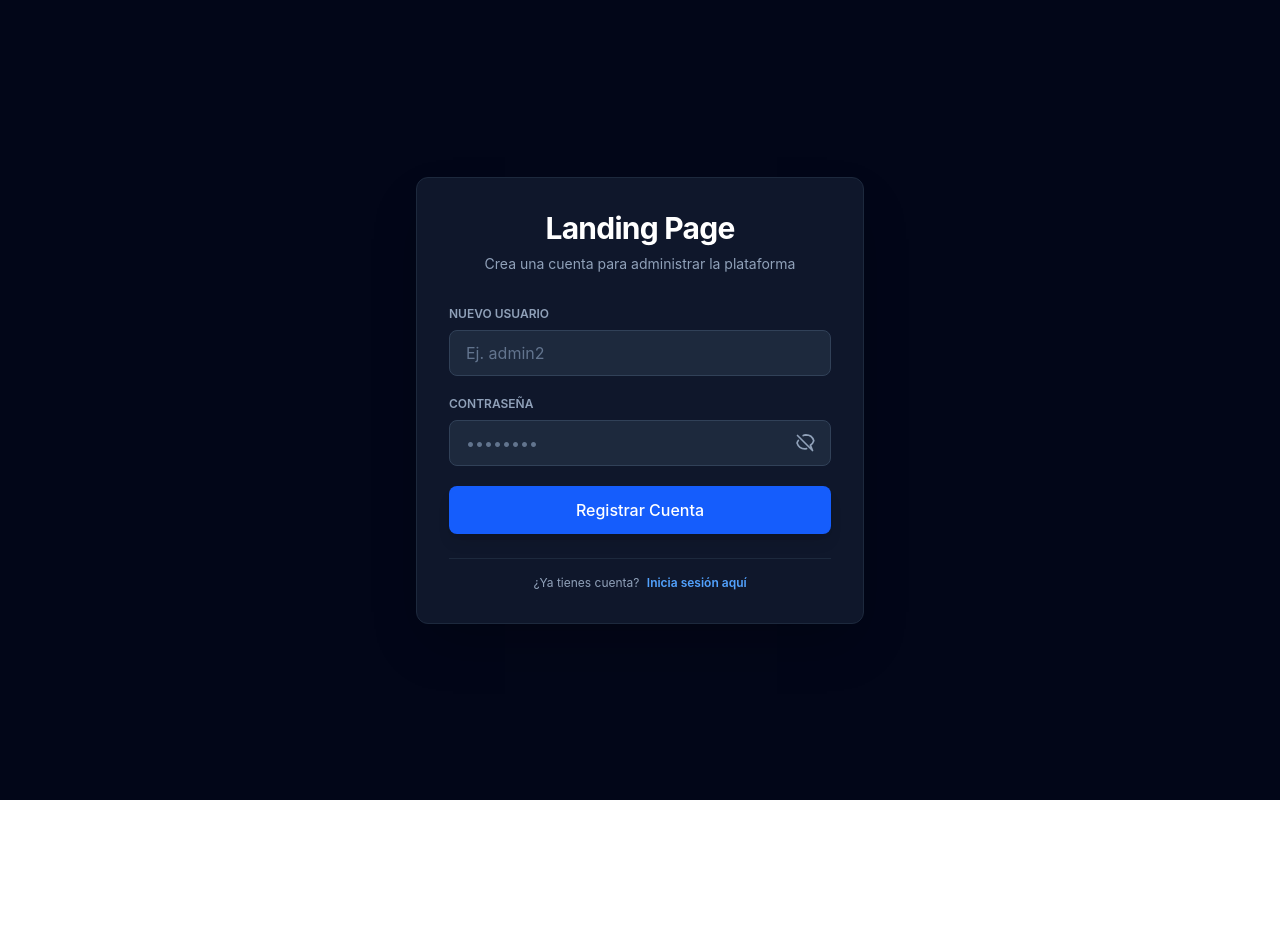
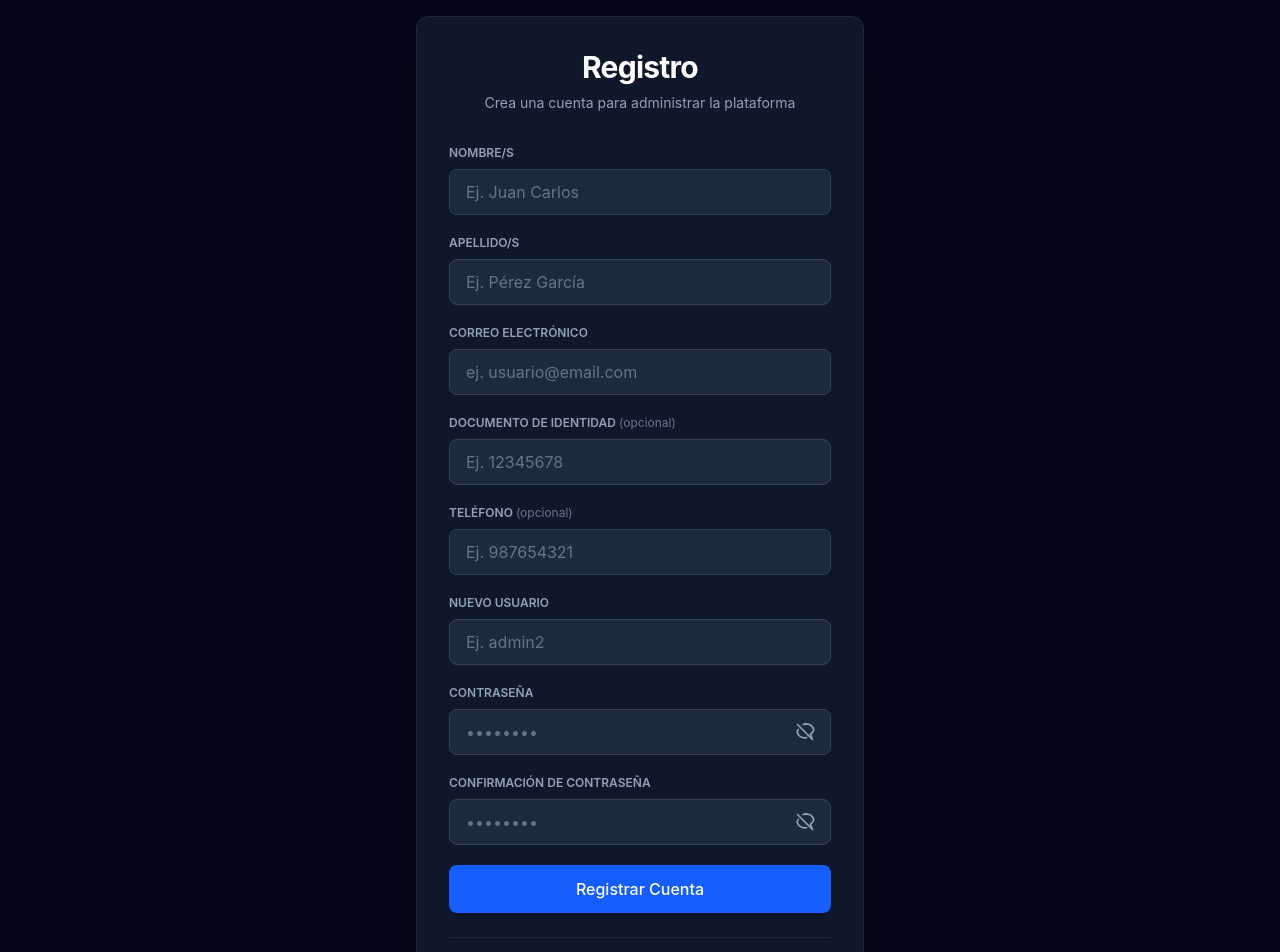
Before and after one commit to misterhj/angular-landing-page, an Angular app: page /register in a window 1280 px wide. Shown: the top 952 px of the page. Before the commit the page ends 800 px from the top, so only its background shows below. Built offline with nearby package versions, Linux system fonts and the light colour scheme.

Commit message:
campos agregados para el registro de usuario

```diff
--- a/src/app/core/interceptors/error.interceptor.ts
+++ b/src/app/core/interceptors/error.interceptor.ts
@@ -9,9 +9,13 @@ export const errorInterceptor: HttpInterceptorFn = (req, next) => {
     return next(req).pipe(
         catchError((error: HttpErrorResponse) => {
 
+            const isLoginCall = req.url.includes('/auth/login');
+
             let customErrorMessage = 'Ocurrió un error inesperado.';
 
-            if (error.status === 0) {
+            if (isLoginCall && error.error?.message) {
+                customErrorMessage = error.error.message;
+            } else if (error.status === 0) {
                 customErrorMessage = 'No se pudo conectar con el servidor. Verifica que el backend esté encendido.';
             } else if (error.status === 401) {
                 customErrorMessage = 'No autorizado.';
--- a/src/app/features/auth/login/login.component.html
+++ b/src/app/features/auth/login/login.component.html
@@ -3,7 +3,7 @@
 
 		<!-- Header -->
 		<div class="text-center mb-8">
-			<h1 class="text-3xl font-bold text-white tracking-tight">Landing Page</h1>
+			<h1 class="text-3xl font-bold text-white tracking-tight">Login</h1>
 			<p class="text-slate-400 text-sm mt-2">Ingresa tus credenciales para administrar la plataforma</p>
 		</div>
 
@@ -11,6 +11,12 @@
 		<div *ngIf="errorMessage()"
 			class="mb-4 p-3 bg-red-500/10 border border-red-500/20 rounded-lg text-red-400 text-sm">
 			{{ errorMessage() }}
+		</div>
+
+		<!-- Success Banner -->
+		<div *ngIf="notificationMessage()"
+			class="mb-4 p-3 bg-emerald-500/10 border border-emerald-500/20 rounded-lg text-emerald-400 text-sm">
+			{{ notificationMessage() }}
 		</div>
 
 		<!-- FORMULARIO - AQUÍ INICIA -->
--- a/src/app/features/auth/register/register.component.html
+++ b/src/app/features/auth/register/register.component.html
@@ -1,9 +1,22 @@
 <div class="min-h-screen flex items-center justify-center bg-slate-950 p-4">
+
+  <!-- Notificación de éxito -->
+  <div *ngIf="showSuccessNotification()"
+    class="fixed top-4 right-4 z-50 flex items-center gap-3 p-4 bg-emerald-600 rounded-lg shadow-2xl border border-emerald-500 text-white animate-slide-in">
+    <svg class="w-6 h-6 shrink-0" fill="none" stroke="currentColor" viewBox="0 0 24 24">
+      <path stroke-linecap="round" stroke-linejoin="round" stroke-width="2" d="M9 12l2 2 4-4m6 2a9 9 0 11-18 0 9 9 0 0118 0z"/>
+    </svg>
+    <div>
+      <p class="text-sm font-semibold">¡Registro exitoso!</p>
+      <p class="text-xs text-emerald-100">Tu cuenta fue creada. Redirigiendo al login...</p>
+    </div>
+  </div>
+
   <div class="w-full max-w-md bg-slate-900 border border-slate-800 rounded-xl p-8 shadow-2xl">
 
     <!-- Header -->
     <div class="text-center mb-8">
-      <h1 class="text-3xl font-bold text-white tracking-tight">Landing Page</h1>
+      <h1 class="text-3xl font-bold text-white tracking-tight">Registro</h1>
       <p class="text-slate-400 text-sm mt-2">Crea una cuenta para administrar la plataforma</p>
     </div>
 
@@ -12,13 +25,72 @@
       {{ errorMessage() }}
     </div>
 
-    <!-- Success Banner -->
-    <div *ngIf="successMessage()" class="mb-4 p-3 bg-emerald-500/10 border border-emerald-500/20 rounded-lg text-emerald-400 text-sm">
-      {{ successMessage() }}
-    </div>
-
     <!-- Formulario -->
     <form [formGroup]="registerForm" (ngSubmit)="onSubmit()" class="space-y-5">
+
+      <!-- Nombre/s -->
+      <div>
+        <label class="block text-xs font-semibold uppercase text-slate-400 mb-2">Nombre/s</label>
+        <input
+          type="text"
+          formControlName="firstName"
+          placeholder="Ej. Juan Carlos"
+          class="w-full px-4 py-2.5 bg-slate-800 border border-slate-700 rounded-lg text-white placeholder-slate-500 focus:outline-none focus:border-blue-500 focus:ring-1 focus:ring-blue-500 transition"
+        />
+        <span *ngIf="registerForm.get('firstName')?.touched && registerForm.get('firstName')?.invalid" class="text-xs text-red-400 mt-1 block">
+          El nombre es requerido (mínimo 2 caracteres).
+        </span>
+      </div>
+
+      <!-- Apellido/s -->
+      <div>
+        <label class="block text-xs font-semibold uppercase text-slate-400 mb-2">Apellido/s</label>
+        <input
+          type="text"
+          formControlName="lastName"
+          placeholder="Ej. Pérez García"
+          class="w-full px-4 py-2.5 bg-slate-800 border border-slate-700 rounded-lg text-white placeholder-slate-500 focus:outline-none focus:border-blue-500 focus:ring-1 focus:ring-blue-500 transition"
+        />
+        <span *ngIf="registerForm.get('lastName')?.touched && registerForm.get('lastName')?.invalid" class="text-xs text-red-400 mt-1 block">
+          El apellido es requerido (mínimo 2 caracteres).
+        </span>
+      </div>
+
+      <!-- Email -->
+      <div>
+        <label class="block text-xs font-semibold uppercase text-slate-400 mb-2">Correo electrónico</label>
+        <input
+          type="email"
+          formControlName="email"
+          placeholder="ej. usuario@email.com"
+          class="w-full px-4 py-2.5 bg-slate-800 border border-slate-700 rounded-lg text-white placeholder-slate-500 focus:outline-none focus:border-blue-500 focus:ring-1 focus:ring-blue-500 transition"
+        />
+        <span *ngIf="registerForm.get('email')?.touched && registerForm.get('email')?.invalid" class="text-xs text-red-400 mt-1 block">
+          Ingresa un correo electrónico válido.
+        </span>
+      </div>
+
+      <!-- Documento de Identidad (opcional) -->
+      <div>
+        <label class="block text-xs font-semibold uppercase text-slate-400 mb-2">Documento de Identidad <span class="text-slate-500 normal-case font-normal">(opcional)</span></label>
+        <input
+          type="text"
+          formControlName="identityDocument"
+          placeholder="Ej. 12345678"
+          class="w-full px-4 py-2.5 bg-slate-800 border border-slate-700 rounded-lg text-white placeholder-slate-500 focus:outline-none focus:border-blue-500 focus:ring-1 focus:ring-blue-500 transition"
+        />
+      </div>
+
+      <!-- Teléfono (opcional) -->
+      <div>
+        <label class="block text-xs font-semibold uppercase text-slate-400 mb-2">Teléfono <span class="text-slate-500 normal-case font-normal">(opcional)</span></label>
+        <input
+          type="tel"
+          formControlName="phoneNumber"
+          placeholder="Ej. 987654321"
+          class="w-full px-4 py-2.5 bg-slate-800 border border-slate-700 rounded-lg text-white placeholder-slate-500 focus:outline-none focus:border-blue-500 focus:ring-1 focus:ring-blue-500 transition"
+        />
+      </div>
 
       <!-- Usuario -->
       <div>
@@ -65,6 +137,37 @@
         </span>
       </div>
 
+      <!-- Confirmación de Contraseña -->
+      <div>
+        <label class="block text-xs font-semibold uppercase text-slate-400 mb-2">Confirmación de Contraseña</label>
+        <div class="relative">
+          <input
+            [type]="showConfirmPassword() ? 'text' : 'password'"
+            formControlName="confirmPassword"
+            placeholder="••••••••"
+            class="w-full pl-4 pr-11 py-2.5 bg-slate-800 border border-slate-700 rounded-lg text-white placeholder-slate-500 focus:outline-none focus:border-blue-500 focus:ring-1 focus:ring-blue-500 transition"
+          />
+
+          <button
+            type="button"
+            (click)="toggleShowConfirmPassword()"
+            class="absolute right-3 top-1/2 -translate-y-1/2 text-slate-400 hover:text-slate-200 transition p-1"
+          >
+            <svg *ngIf="showConfirmPassword()" class="w-5 h-5" fill="none" stroke="currentColor" viewBox="0 0 24 24">
+              <path stroke-linecap="round" stroke-linejoin="round" stroke-width="2" d="M15 12a3 3 0 11-6 0 3 3 0 016 0z"/>
+              <path stroke-linecap="round" stroke-linejoin="round" stroke-width="2" d="M2.458 12C3.732 7.943 7.523 5 12 5c4.478 0 8.268 2.943 9.542 7-1.274 4.057-5.064 7-9.542 7-4.477 0-8.268-2.943-9.542-7z"/>
+            </svg>
+            <svg *ngIf="!showConfirmPassword()" class="w-5 h-5" fill="none" stroke="currentColor" viewBox="0 0 24 24">
+              <path stroke-linecap="round" stroke-linejoin="round" stroke-width="2" d="M13.875 18.825A10.05 10.05 0 0112 19c-4.478 0-8.268-2.943-9.543-7a9.97 9.97 0 011.563-3.029m5.858-5.908a8.959 8.959 0 013.122-.863c4.478 0 8.268 2.943 9.542 7a10.025 10.025 0 01-4.132 5.411m0 0L21 21M3 3l18 18"/>
+            </svg>
+          </button>
+        </div>
+
+        <span *ngIf="registerForm.get('confirmPassword')?.touched && (registerForm.get('confirmPassword')?.invalid || registerForm.errors?.['passwordsMismatch'])" class="text-xs text-red-400 mt-1 block">
+          {{ registerForm.get('confirmPassword')?.invalid ? 'La confirmación es requerida.' : 'Las contraseñas no coinciden.' }}
+        </span>
+      </div>
+
       <!-- Botón Registrarse -->
       <button
         type="submit"
--- a/src/app/features/auth/register/register.component.ts
+++ b/src/app/features/auth/register/register.component.ts
@@ -1,6 +1,6 @@
 import { Component, inject, signal } from '@angular/core';
 import { CommonModule } from '@angular/common';
-import { FormBuilder, ReactiveFormsModule, Validators } from '@angular/forms';
+import { AbstractControl, FormBuilder, ReactiveFormsModule, ValidationErrors, Validators } from '@angular/forms';
 import { Router, RouterLink } from '@angular/router';
 import { AuthService } from '@core/services/auth.service';
 
@@ -17,16 +17,33 @@ export class RegisterComponent {
 
   isLoading = signal(false);
   errorMessage = signal<string | null>(null);
-  successMessage = signal<string | null>(null);
+  showSuccessNotification = signal(false);
   showPassword = signal(false);
+  showConfirmPassword = signal(false);
 
   registerForm = this.fb.group({
+    firstName: ['', [Validators.required, Validators.minLength(2)]],
+    lastName: ['', [Validators.required, Validators.minLength(2)]],
+    email: ['', [Validators.required, Validators.email]],
+    identityDocument: [''],
+    phoneNumber: [''],
     username: ['', [Validators.required, Validators.minLength(3)]],
-    password: ['', [Validators.required, Validators.minLength(6)]]
-  });
+    password: ['', [Validators.required, Validators.minLength(6)]],
+    confirmPassword: ['', [Validators.required]]
+  }, { validators: this.passwordsMatchValidator });
+
+  passwordsMatchValidator(control: AbstractControl): ValidationErrors | null {
+    const password = control.get('password')?.value;
+    const confirmPassword = control.get('confirmPassword')?.value;
+    return password === confirmPassword ? null : { passwordsMismatch: true };
+  }
 
   toggleShowPassword(): void {
     this.showPassword.update(prev => !prev);
+  }
+
+  toggleShowConfirmPassword(): void {
+    this.showConfirmPassword.update(prev => !prev);
   }
 
   onSubmit(): void {
@@ -37,21 +54,37 @@ export class RegisterComponent {
 
     this.isLoading.set(true);
     this.errorMessage.set(null);
-    this.successMessage.set(null);
+    this.showSuccessNotification.set(false);
 
-    const { username, password } = this.registerForm.value;
+    const { email, firstName, lastName, username, password, identityDocument, phoneNumber, confirmPassword } = this.registerForm.value;
 
-    this.authService.register({ username: username!, password: password! }).subscribe({
+    if (password !== confirmPassword) {
+      this.isLoading.set(false);
+      this.errorMessage.set('Las contraseñas no coinciden.');
+      return;
+    }
+
+    this.authService.register({
+      email: email!,
+      firstName: firstName!,
+      lastName: lastName!,
+      username: username!,
+      password: password!,
+      identityDocument: identityDocument || undefined,
+      phoneNumber: phoneNumber || undefined
+    }).subscribe({
       next: () => {
         this.isLoading.set(false);
-        this.successMessage.set('Usuario registrado exitosamente. Redirigiendo al login...');
+        this.showSuccessNotification.set(true);
+        this.errorMessage.set(null);
         setTimeout(() => {
           this.router.navigate(['/login']);
-        }, 1500);
+        }, 2500);
       },
       error: (err) => {
         this.isLoading.set(false);
-        this.errorMessage.set(err?.error?.message || 'Ocurrió un error al registrar el usuario.');
+        const message = err instanceof Error ? err.message : err?.error?.message;
+        this.errorMessage.set(message || 'Ocurrió un error al registrar el usuario.');
       }
     });
   }
```
Also changed, not shown: src/app/core/services/auth.service.ts (+12 -1 lines), src/app/features/auth/login/login.component.ts (+8 -2 lines), src/styles.css (+15 -0 lines).
